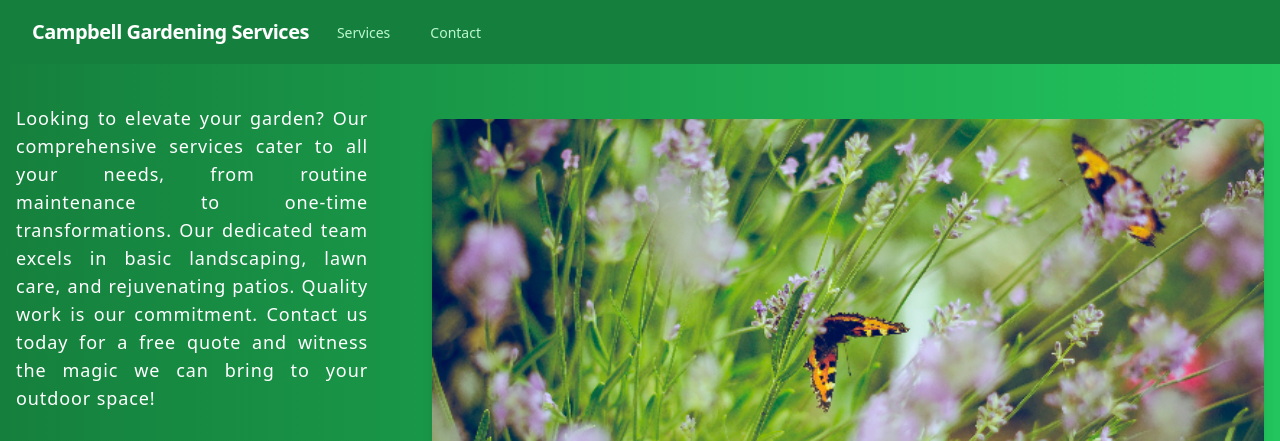
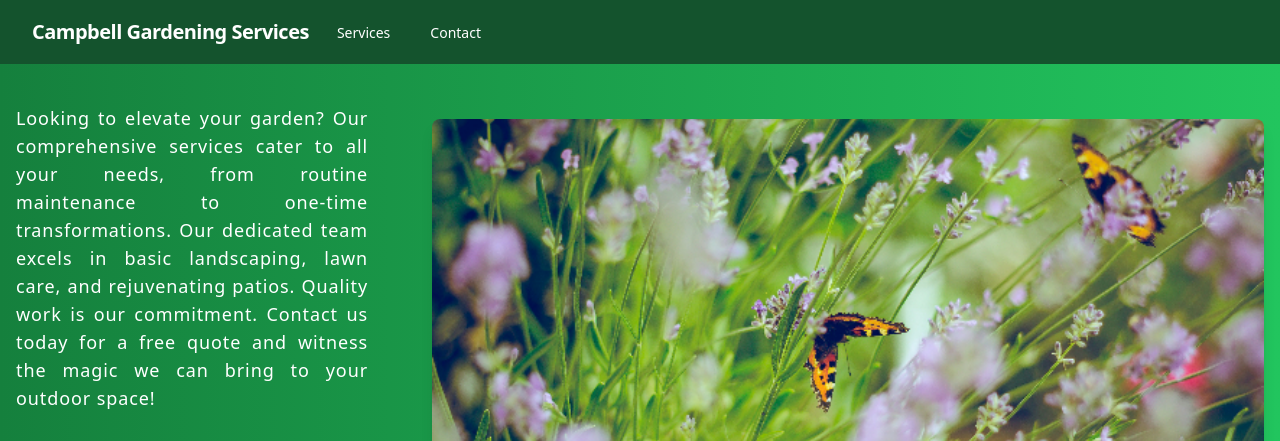
Before and after one commit to Jobergx/Campbell-Gardening-Services, a website: page index.html in a window 1280 px wide. Shown: the top 441 px of the page. Drawn offline with Linux system fonts and the light colour scheme.

Commit message:
contrast fixed

```diff
--- a/index.html
+++ b/index.html
@@ -13,7 +13,7 @@
 	</head>
 	<body class="bg-slate-100">
 <!-- Hero section -->
-<nav class="bg-green-700 shadow-lg">
+<nav class="bg-green-900 shadow-lg">
     <div class="max-w-7xl mx-auto px-4 sm:px-6 lg:px-8">
       <div class="flex justify-between h-16">
         <div class="flex">
@@ -23,10 +23,10 @@
             <a href="#" class="font-bold text-xl text-white tracking-tight">Campbell Gardening Services</a>
           </div>
           <div class="hidden md:ml-6 md:flex md:items-center">
-            <a href="#services" class="inline-flex items-center px-1 pt-1 border-b-2 border-transparent text-sm font-medium leading-5 text-green-200 hover:text-white hover:border-green-300 focus:outline-none focus:text-white focus:border-green-300 transition duration-150 ease-in-out">
+            <a href="#services" class="inline-flex items-center px-1 pt-1 border-b-2 border-transparent text-sm font-medium leading-5 text-white hover:text-lg hover:border-green-300 focus:outline-none focus:text-white focus:border-green-300 transition duration-150 ease-in-out">
               Services
             </a>
-            <a href="#contact" class="ml-8 inline-flex items-center px-1 pt-1 border-b-2 border-transparent text-sm font-medium leading-5 text-green-200 hover:text-white hover:border-green-300 focus:outline-none focus:text-white focus:border-green-300 transition duration-150 ease-in-out">
+            <a href="#contact" class="ml-8 inline-flex items-center px-1 pt-1 border-b-2 border-transparent text-sm font-medium leading-5 text-white hover:text-lg hover:border-green-300 focus:outline-none focus:text-white focus:border-green-300 transition duration-150 ease-in-out">
               Contact
             </a>
           </div>
@@ -213,7 +213,7 @@
     </div>
 </section>
 
-<footer class="bg-green-600 p-4 text-center text-white">
+<footer class="bg-green-900 p-4 text-center text-white">
     <p>&copy; 2024 Campbell Gardening Services</p>
 </footer>
 	</body>
```
Also changed, not shown: public/styles.css.
